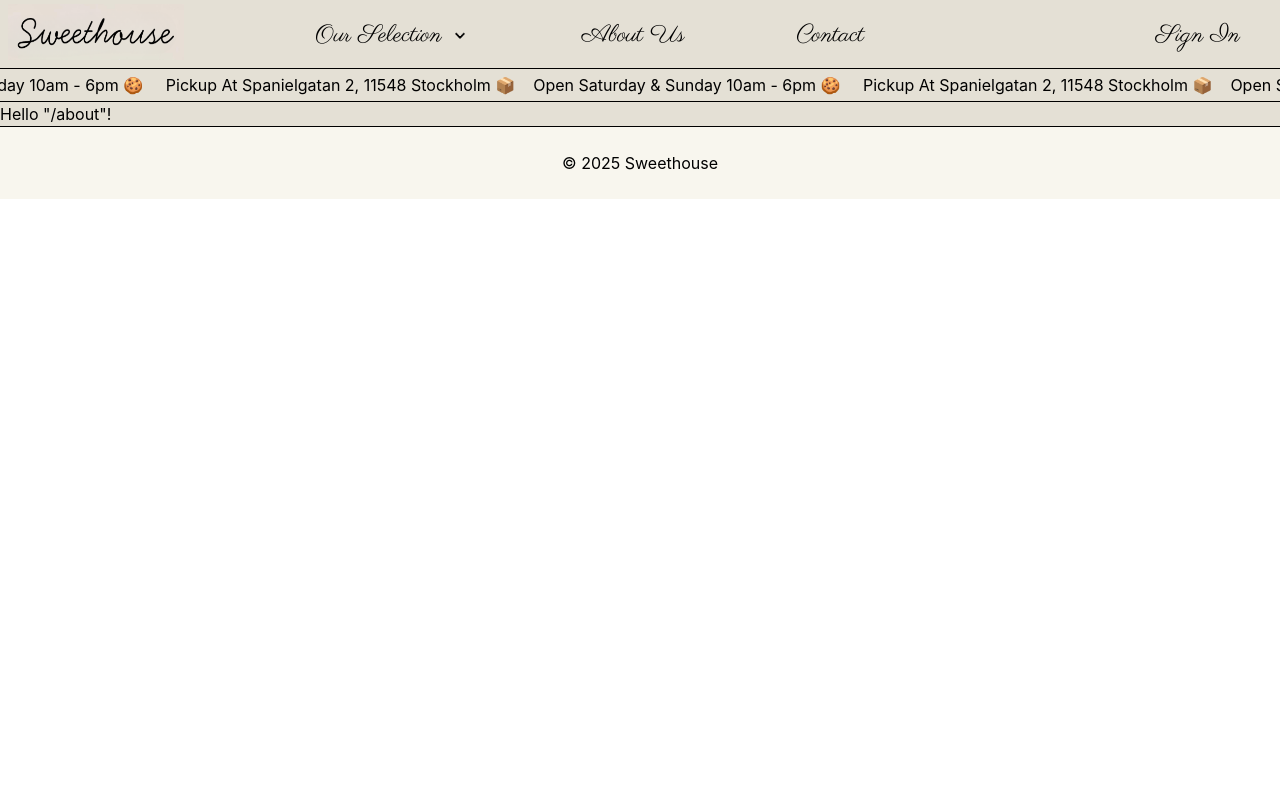
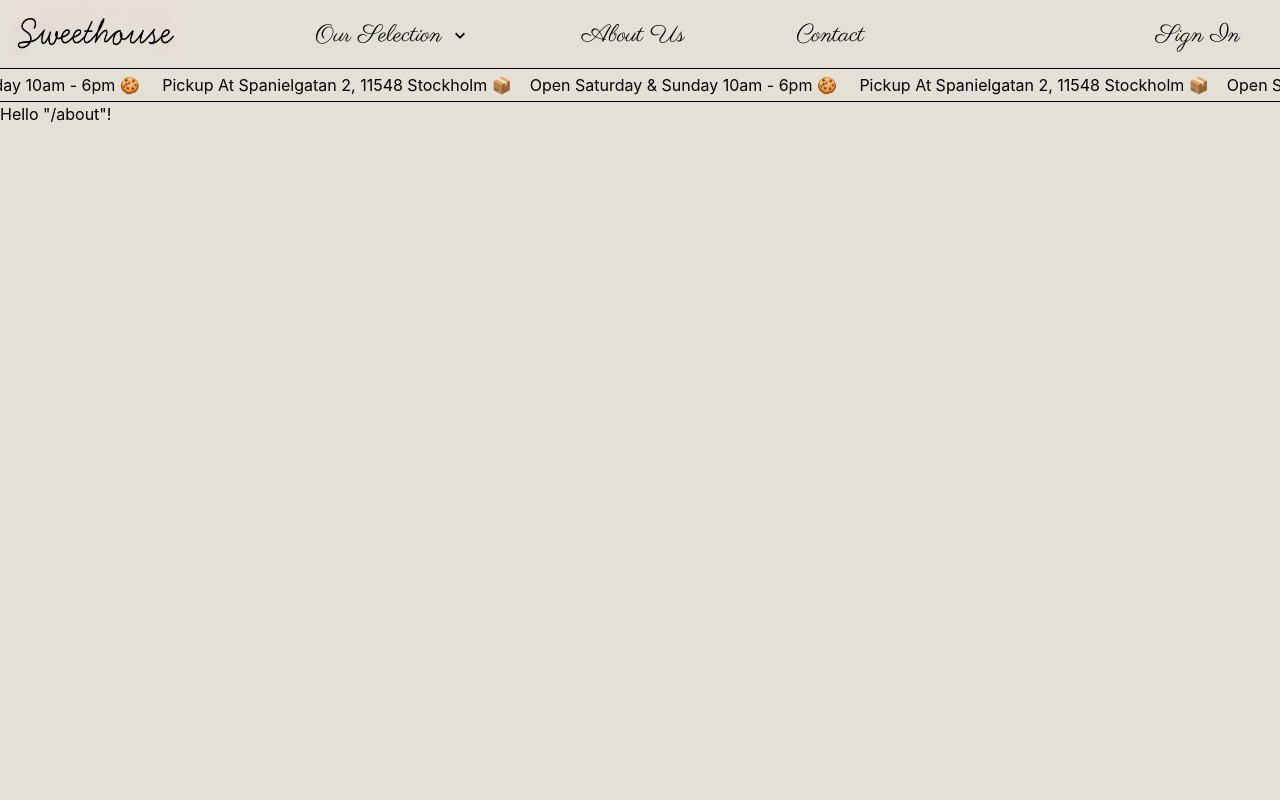
Before and after one commit to NikitaMokhonko/sweethouse, a React (Vite) app in the folder wifewebsite/: page /about in a window 1280 px wide. Shown: the top 800 px of the page. Built offline with nearby package versions, Linux system fonts and the light colour scheme; no server answers.

Commit message:
Updated about and contact pages

```diff
--- a/wifewebsite/src/routes/about.tsx
+++ b/wifewebsite/src/routes/about.tsx
@@ -5,5 +5,7 @@ export const Route = createFileRoute('/about')({
 })
 
 function RouteComponent() {
-  return <div>Hello "/about"!</div>
+  return (
+  <div className='min-h-screen'>Hello "/about"!</div>
+  )
 }
--- a/wifewebsite/src/routes/contact.tsx
+++ b/wifewebsite/src/routes/contact.tsx
@@ -5,5 +5,7 @@ export const Route = createFileRoute('/contact')({
 })
 
 function RouteComponent() {
-  return <div>Hello "/contact"!</div>
+  return (
+  <div className='min-h-screen'>Hello "/contact"!</div>
+  )
 }
```
